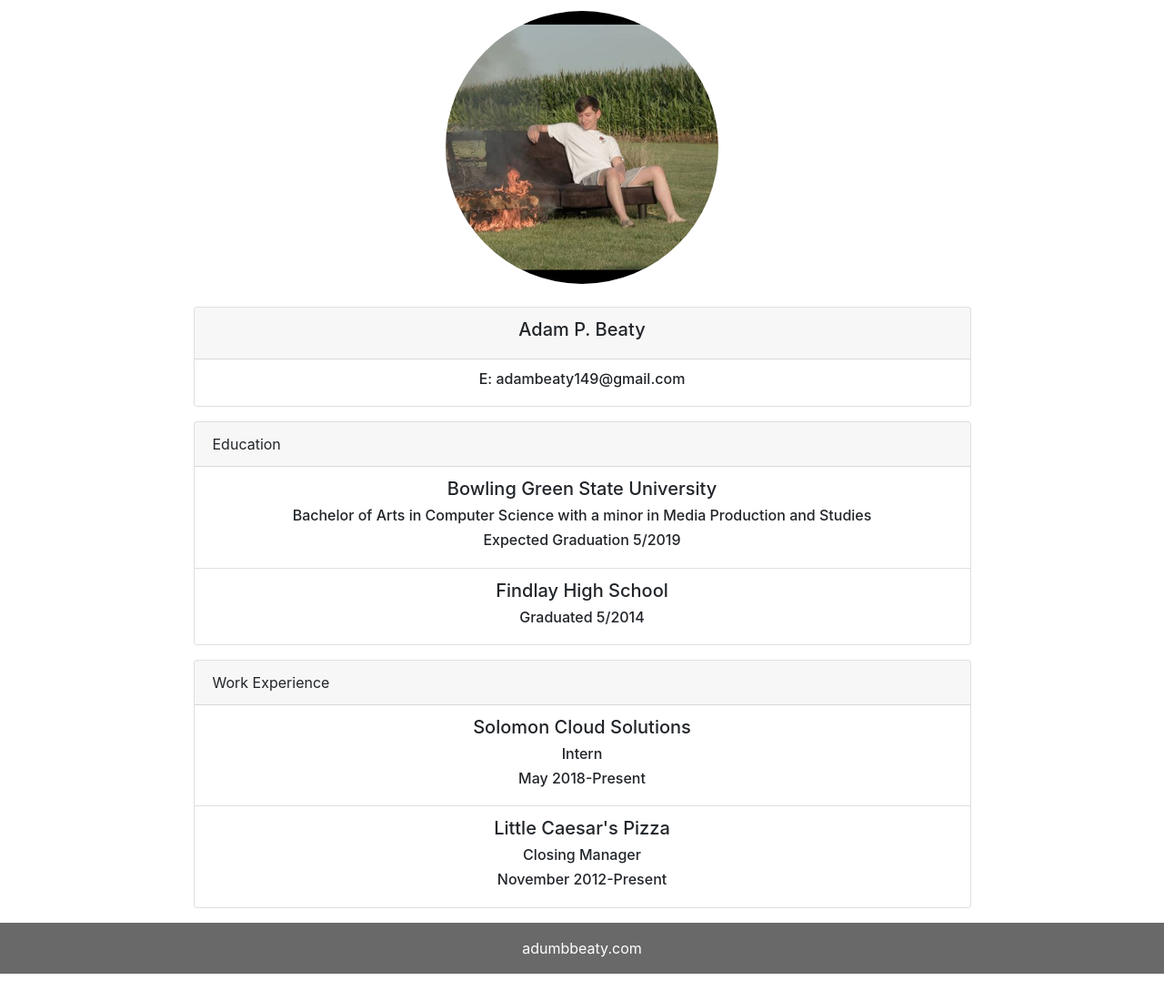
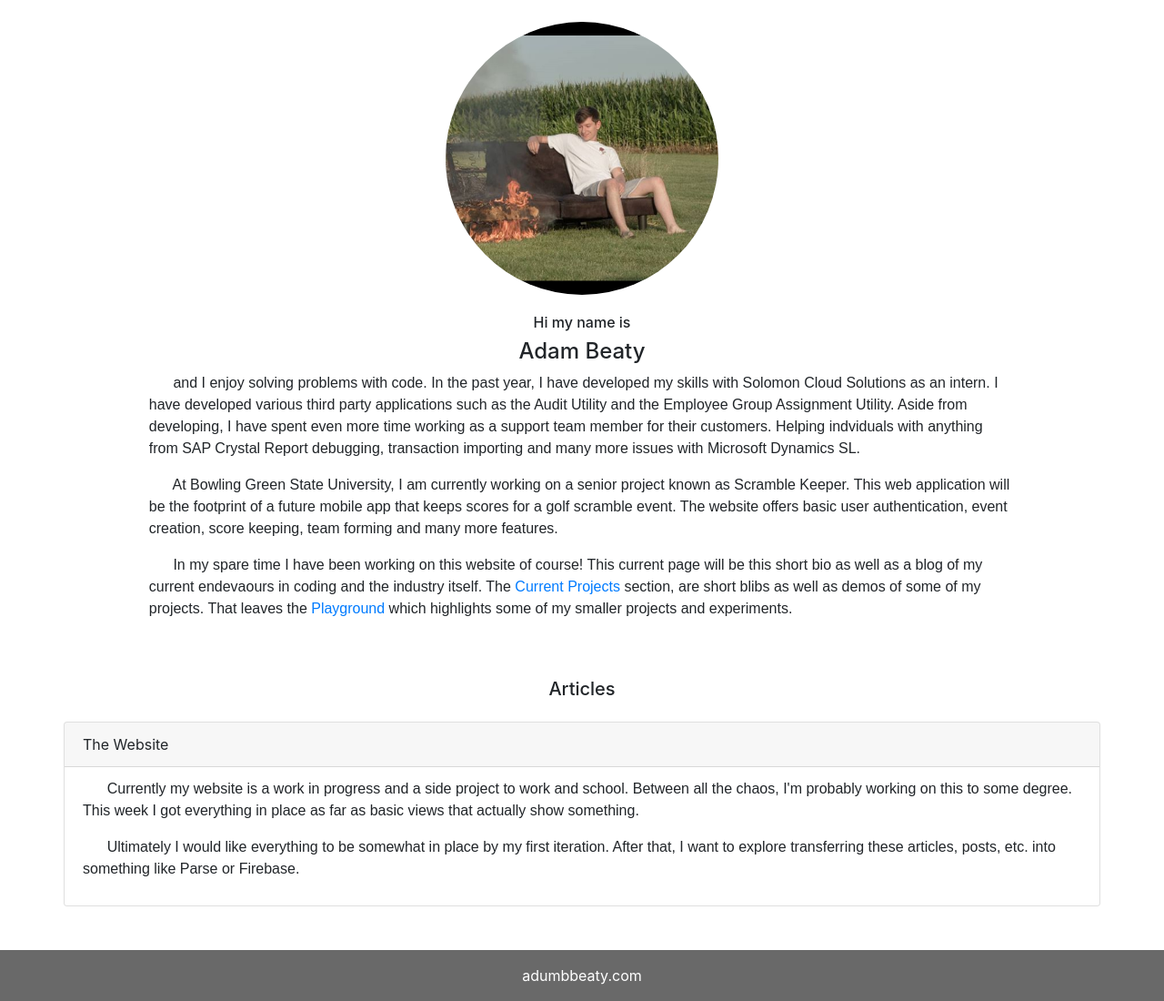
Before and after one commit to abeaty14/adumbbeaty, a plain HTML site: page index.html in a window 1280 px wide. Shown: the part 69-1169 px from the top of the page at 91% size. Before the commit the page ends 1139 px from the top, so only its background shows below. Drawn offline with nearby package versions, Linux system fonts and the light colour scheme.

Commit message:
updated front page

```diff
--- /dev/null
+++ b/css/index.css
@@ -0,0 +1,9 @@
+body {
+  height: 100%;
+  position: relative;
+  margin: 0;
+}
+
+p{
+	font-family:"Arial",serif;
+}
--- a/css/profilePicture.css
+++ b/css/profilePicture.css
@@ -10,5 +10,5 @@
 
 
 .wrapper {
-  padding: 5px;
+  padding: 1px;
 }
--- a/index.html
+++ b/index.html
@@ -9,14 +9,19 @@
   <meta name="author" content="Adam Beaty">
 
   <link rel="stylesheet" type="text/css" href="css/profilePicture.css" >
+  <link rel="stylesheet" type="text/css" href="css/index.css" >
 <link rel="stylesheet" href="https://stackpath.bootstrapcdn.com/bootstrap/4.3.1/css/bootstrap.min.css" integrity="sha384-ggOyR0iXCbMQv3Xipma34MD+dH/1fQ784/j6cY/iJTQUOhcWr7x9JvoRxT2MZw1T" crossorigin="anonymous">
   <script src="https://code.jquery.com/jquery-3.2.1.slim.min.js" integrity="sha384-KJ3o2DKtIkvYIK3UENzmM7KCkRr/rE9/Qpg6aAZGJwFDMVNA/GpGFF93hXpG5KkN" crossorigin="anonymous"></script>
 <script src="https://cdnjs.cloudflare.com/ajax/libs/popper.js/1.12.9/umd/popper.min.js" integrity="sha384-ApNbgh9B+Y1QKtv3Rn7W3mgPxhU9K/ScQsAP7hUibX39j7fakFPskvXusvfa0b4Q" crossorigin="anonymous"></script>
 <script src="https://maxcdn.bootstrapcdn.com/bootstrap/4.0.0/js/bootstrap.min.js" integrity="sha384-JZR6Spejh4U02d8jOt6vLEHfe/JQGiRRSQQxSfFWpi1MquVdAyjUar5+76PVCmYl" crossorigin="anonymous"></script>
 </head>
 
+
+
+<script src="js/scripts.js"></script>
+
+
 <body>
-  <script src="js/scripts.js"></script>
 
 <nav class="navbar navbar-expand-lg navbar-dark bg-dark">
       <div class="container">
@@ -41,61 +46,55 @@
       </div>
     </nav>
 
-<div class="my-1s">
+<div class="my-3"></div>
 <div class="container">
 <div class="row justify-content-center">
+
 <div class="wrapper">
   <img class="image--cover" src="assets/profilePicture.PNG" />
-</div>
+  </div>
+ </div>
 </div>
 <div class="row justify-content-center">
-  <div class="card w-75 p-0">
-  <div class="card-header">
-  <h5 align="center">Adam P. Beaty</h5></div>
-  <ul class="list-group list-group-flush">
-
-    <li class="list-group-item"><h6 align="center">E: adambeaty149@gmail.com </h6>
-    </li>
-
-  </ul>
+  <h6> Hi my name is</h6>
 </div>
-</div>
-<div class="my-3"></div>
-<div class="row justify-content-center">
-  <div class="card w-75 p-0">
-  <div class="card-header">
-  Education</div>
-  <ul class="list-group list-group-flush">
-    <li class="list-group-item"><h5 align="center">Bowling Green State University</h5><h6 align="center">Bachelor of Arts in Computer Science with a minor in Media Production and Studies</h6> <h6 align="center">Expected Graduation 5/2019</h6>
-    </li>
-    </li>
-    <li class="list-group-item"> <h5 align="center">Findlay High School</h5> <h6 align="center">Graduated 5/2014</h6>
-    </li>
-  </ul>
-</div>
-</div>
-<div class="my-3"></div>
-<div class="row justify-content-center">
-  <div class="card w-75 p-0">
-  <div class="card-header">
-  Work Experience</div>
-  <ul class="list-group list-group-flush">
-    <li class="list-group-item"><h5 align="center">Solomon Cloud Solutions</h5><h6 align="center">Intern</h6> <h6 align="center">May 2018-Present</h6>
-    </li>
-    </li>
-    <li class="list-group-item"> <h5 align="center">Little Caesar's Pizza</h5> <h6 align="center">Closing Manager</h6> <h6 align="center">November 2012-Present</h6>
-    </li>
-  </ul>
-</div>
-</div>
-</div>
-</div>
+  <div class="row justify-content-center">
+    <h4>Adam Beaty</h5>
+  </div>
+  <div class="col-1"></div>
+  <div class="row justify-content-center">
+    <div class="col-9">
+    <p>&nbsp &nbsp &nbsp and I enjoy solving problems with code. In the past year, I have developed my skills with Solomon Cloud Solutions as an intern. I have developed various third party applications such as the Audit Utility and the Employee Group Assignment Utility. Aside from developing, I have spent even more time working as a support team member for their customers. Helping indviduals with anything from SAP Crystal Report debugging, transaction importing and many more issues with Microsoft Dynamics SL. </p>
+    <p>
+      &nbsp &nbsp &nbsp At Bowling Green State University, I am currently working on a senior project known as Scramble Keeper. This web application will be the footprint of a future mobile app that keeps scores for a golf scramble event. The website offers basic user authentication, event creation, score keeping, team forming and many more features.
+    </p>
+    <p>
+      &nbsp &nbsp &nbsp In my spare time I have been working on this website of course! This current page will be this short bio as well as a blog of my current endevaours in coding and the industry itself. The <a href="/views/projects">Current Projects</a> section, are short blibs as well as demos of some of my projects. That leaves the <a href="/views/playground">Playground</a> which highlights some of my smaller projects and experiments.
+    </p>
+  </div>
 </div>
 
 
+<div class="my-5"></div>
+<div class="row justify-content-center">
 
+  <h5>Articles</h5>
+</div>
 
 <div class="my-3"></div>
+<div class="container">
+  <div class="row">
+<div class="card w-100 p-0">
+  <div class="card-header">
+    The Website
+  </div>
+  <ul class="list-group list-group-flush">
+    <li class="list-group-item">
+      <p>&nbsp &nbsp &nbsp Currently my website is a work in progress and a side project to work and school. Between all the chaos, I'm probably working on this to some degree. This week I got everything in place as far as basic views that actually show something. </p> <p>&nbsp &nbsp &nbsp Ultimately I would like everything to be somewhat in place by my first iteration. After that, I want to explore transferring these articles, posts, etc. into something like Parse or Firebase. </p>
+</li></ul>
+</div></div></div></h4></div>
+<div class="my-5"></div>
+</body>
 <footer class="page-footer font-small" style="background-color: #696969">
   <div class="footer-copyright text-center py-3">
     <a href="https://www.adumbbeaty.com" style="color: white"> adumbbeaty.com</a>
@@ -104,10 +103,4 @@
 
 
 
-</body>
-
-
-
-
-
 </html>
```
Also changed, not shown: js/playground.js (+78 -0 lines), sample.png (added).
